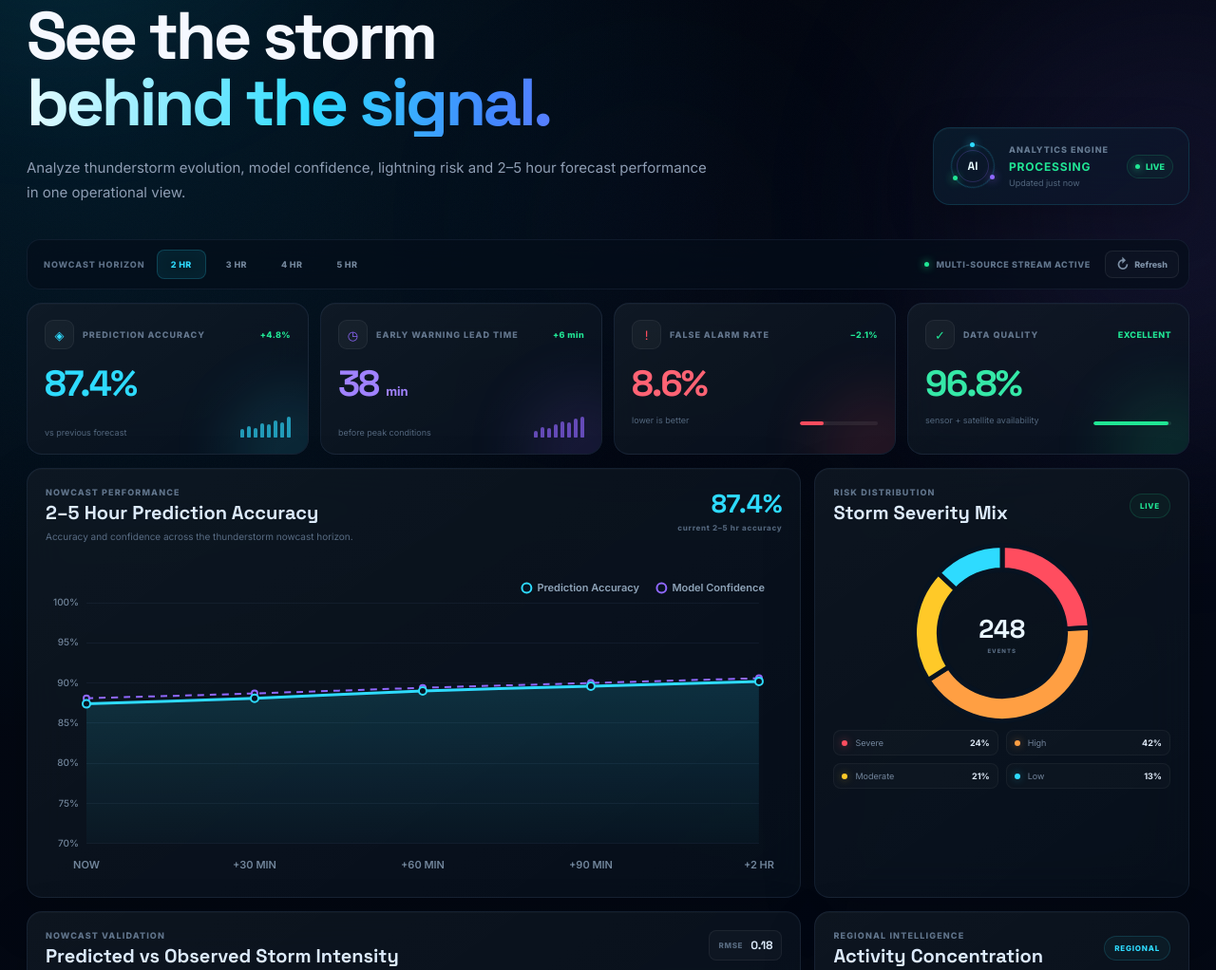
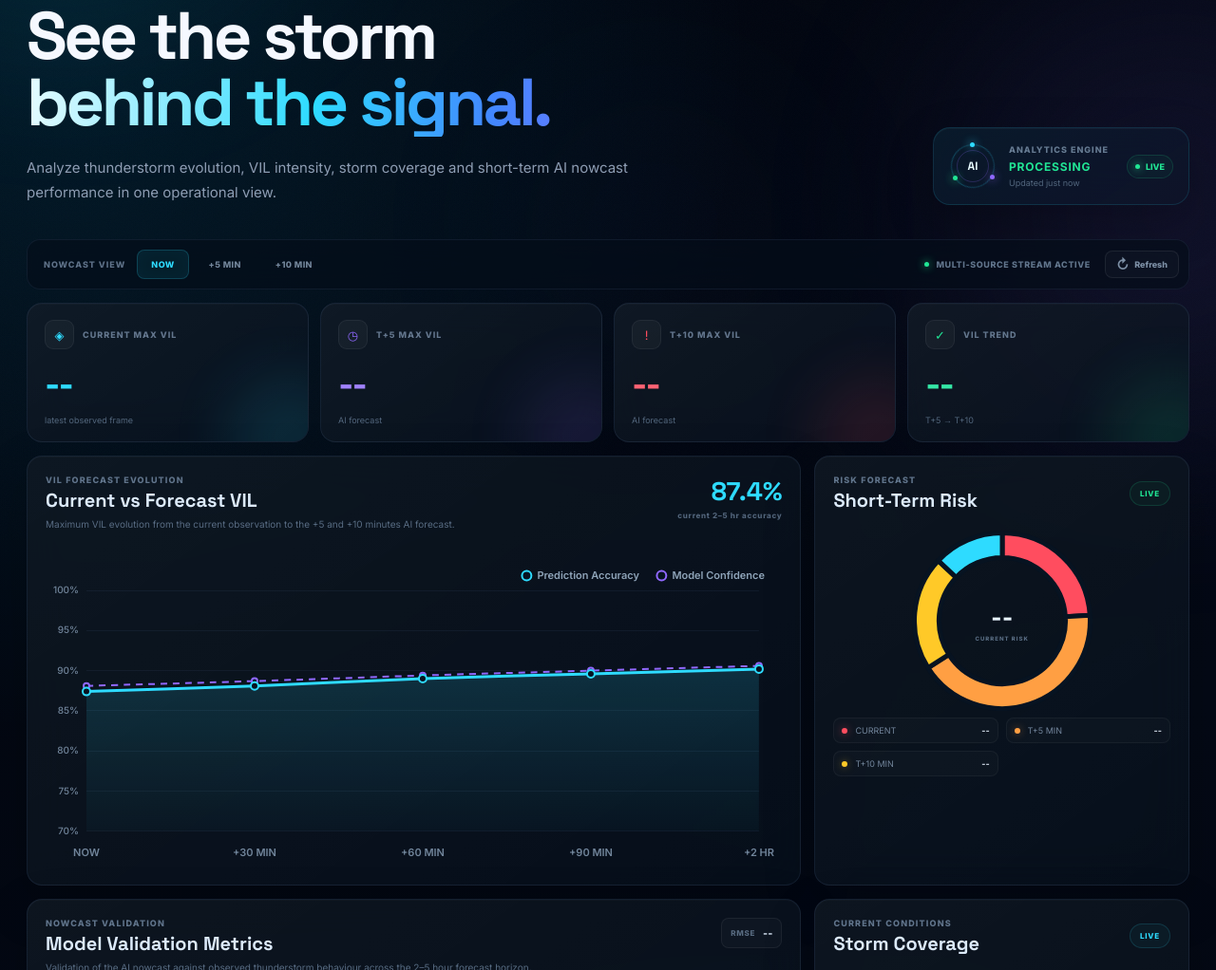
Before and after one commit to Abinash-08/SIH26072-Megh, a plain HTML site: page frontend/pages/analytics.html in a window 1280 px wide. Shown: the part 231-1253 px from the top of the page at 95% size. Drawn offline with nearby package versions, Linux system fonts and the light colour scheme.

Commit message:
Update analytics.html

```diff
--- a/frontend/pages/analytics.html
+++ b/frontend/pages/analytics.html
@@ -234,9 +234,9 @@
 
 
                 <p>
-                    Analyze thunderstorm evolution, model confidence,
-                    lightning risk and 2–5 hour forecast performance
-                    in one operational view.
+                    Analyze thunderstorm evolution, VIL intensity,
+                    storm coverage and short-term AI nowcast
+                    performance in one operational view.
                 </p>
 
             </div>
@@ -291,23 +291,19 @@
             <div class="period-switcher">
 
                 <span class="toolbar-label">
-                    NOWCAST HORIZON
+                    NOWCAST VIEW
                 </span>
 
-                <button class="period-btn active" data-period="2h" type="button">
-                    2 HR
+                <button class="period-btn active" data-period="current" type="button">
+    NOW
 </button>
 
-                <button class="period-btn" data-period="3h" type="button">
-                    3 HR
+<button class="period-btn" data-period="5m" type="button">
+    +5 MIN
 </button>
 
-                <button class="period-btn" data-period="4h" type="button">
-                    4 HR
-                </button>
-
-                <button class="period-btn" data-period="5h" type="button">
-                    5 HR
+<button class="period-btn" data-period="10m" type="button">
+    +10 MIN
 </button>
 
             </div>
@@ -355,44 +351,27 @@
         </div>
 
         <span>
-                        PREDICTION ACCURACY
+            CURRENT MAX VIL
         </span>
-
-                    <b class="kpi-trend up">
-                        +4.8%
-                    </b>
 
     </div>
 
-
-                <strong class="kpi-number" id="accuracyValue">
-                    87.4%
+    <strong
+        class="kpi-number"
+        id="currentVilValue"
+    >
+        --
     </strong>
-
 
     <div class="kpi-foot">
 
         <span>
-                        vs previous forecast
+            latest observed frame
         </span>
-
-                    <div class="kpi-mini-line">
-
-                        <i style="height:38%"></i>
-                        <i style="height:50%"></i>
-                        <i style="height:43%"></i>
-                        <i style="height:62%"></i>
-                        <i style="height:58%"></i>
-                        <i style="height:75%"></i>
-                        <i style="height:69%"></i>
-                        <i style="height:91%"></i>
-
-                    </div>
 
     </div>
 
 </article>
-
 
             <!-- Lead time -->
 
@@ -405,39 +384,23 @@
         </div>
 
         <span>
-                        EARLY WARNING LEAD TIME
+            T+5 MAX VIL
         </span>
-
-                    <b class="kpi-trend up">
-                        +6 min
-                    </b>
 
     </div>
 
-
-                <strong class="kpi-number" id="leadTimeValue">
-                    38 <small>min</small>
+    <strong
+        class="kpi-number"
+        id="t5VilValue"
+    >
+        --
     </strong>
-
 
     <div class="kpi-foot">
 
         <span>
-                        before peak conditions
+            AI forecast
         </span>
-
-                    <div class="kpi-mini-line">
-
-                        <i style="height:30%"></i>
-                        <i style="height:46%"></i>
-                        <i style="height:42%"></i>
-                        <i style="height:61%"></i>
-                        <i style="height:72%"></i>
-                        <i style="height:67%"></i>
-                        <i style="height:84%"></i>
-                        <i style="height:92%"></i>
-
-                    </div>
 
     </div>
 
@@ -455,35 +418,27 @@
         </div>
 
         <span>
-                        FALSE ALARM RATE
+            T+10 MAX VIL
         </span>
-
-                    <b class="kpi-trend good">
-                        −2.1%
-                    </b>
 
     </div>
 
-
-                <strong class="kpi-number" id="falseAlarmValue">
-                    8.6%
+    <strong
+        class="kpi-number"
+        id="t10VilValue"
+    >
+        --
     </strong>
-
 
     <div class="kpi-foot">
 
         <span>
-                        lower is better
+            AI forecast
         </span>
-
-                    <div class="kpi-risk-track">
-                        <i style="width:31%"></i>
-                    </div>
 
     </div>
 
 </article>
-
 
             <!-- Data quality -->
 
@@ -496,32 +451,23 @@
         </div>
 
         <span>
-                        DATA QUALITY
+            VIL TREND
         </span>
-
-                    <b class="kpi-trend good">
-                        EXCELLENT
-                    </b>
 
     </div>
 
-
-                <strong class="kpi-number" id="dataQualityValue">
-                    96.8%
+    <strong
+        class="kpi-number"
+        id="vilTrendValue"
+    >
+        --
     </strong>
-
 
     <div class="kpi-foot">
 
         <span>
-                        sensor + satellite availability
+            T+5 → T+10
         </span>
-
-                    <div class="kpi-quality-track">
-
-                        <i style="width:96.8%"></i>
-
-                    </div>
 
     </div>
 
@@ -546,16 +492,16 @@
                     <div>
 
                         <span class="chart-kicker">
-                            NOWCAST PERFORMANCE
+    VIL FORECAST EVOLUTION
 </span>
 
 <h2>
-                            2–5 Hour Prediction Accuracy
+    Current vs Forecast VIL
 </h2>
 
 <p>
-                            Accuracy and confidence across the
-                            thunderstorm nowcast horizon.
+    Maximum VIL evolution from the current
+    observation to the +5 and +10 minutes AI forecast.
 </p>
 
                     </div>
@@ -594,15 +540,14 @@
         <div>
 
             <span class="chart-kicker">
-                            RISK DISTRIBUTION
+                RISK FORECAST
             </span>
 
             <h2>
-                            Storm Severity Mix
+                Short-Term Risk
             </h2>
 
         </div>
-
 
         <span class="live-badge">
             LIVE
@@ -618,11 +563,11 @@
         <div class="risk-donut-center">
 
             <strong id="eventTotal">
-                            248
+                --
             </strong>
 
             <span>
-                            EVENTS
+                CURRENT RISK
             </span>
 
         </div>
@@ -634,26 +579,40 @@
 
         <div>
             <i class="dot severe"></i>
-                        <span>Severe</span>
-                        <strong>24%</strong>
+
+            <span>
+                CURRENT
+            </span>
+
+            <strong id="currentRiskDisplay">
+                --
+            </strong>
         </div>
+
 
         <div>
             <i class="dot high"></i>
-                        <span>High</span>
-                        <strong>42%</strong>
+
+            <span>
+                T+5 MIN
+            </span>
+
+            <strong id="t5RiskDisplay">
+                --
+            </strong>
         </div>
+
 
         <div>
             <i class="dot moderate"></i>
-                        <span>Moderate</span>
-                        <strong>21%</strong>
-                    </div>
 
-                    <div>
-                        <i class="dot low"></i>
-                        <span>Low</span>
-                        <strong>13%</strong>
+            <span>
+                T+10 MIN
+            </span>
+
+            <strong id="t10RiskDisplay">
+                --
+            </strong>
         </div>
 
     </div>
@@ -674,7 +633,7 @@
                         </span>
 
                         <h2>
-                            Predicted vs Observed Storm Intensity
+                            Model Validation Metrics
                         </h2>
 
                         <p>
@@ -692,8 +651,8 @@
         RMSE
     </span>
 
-                        <strong>
-                            0.18
+    <strong id="validationRmse">
+        --
     </strong>
 
 </div>
@@ -719,18 +678,17 @@
         <div>
 
             <span class="chart-kicker">
-                            REGIONAL INTELLIGENCE
+                CURRENT CONDITIONS
             </span>
 
             <h2>
-                            Activity Concentration
+                Storm Coverage
             </h2>
 
         </div>
 
-
         <span class="source-badge">
-                        REGIONAL
+            LIVE
         </span>
 
     </div>
@@ -767,14 +725,13 @@
             </span>
 
             <h2>
-                            Operational Scorecard
+                Model Performance
             </h2>
 
         </div>
 
-
         <span class="score-pill">
-                        A+
+            LIVE
         </span>
 
     </div>
@@ -783,104 +740,140 @@
     <div class="quality-list">
 
 
-                    <div class="quality-row">
-
-                        <div class="quality-label">
-
-                            <span>
-                                Precision
-                            </span>
-
-                            <small>
-                                storm detection
-                            </small>
-
-                        </div>
-
-                        <strong>
-                            91.2%
-                        </strong>
-
-                        <div class="quality-bar">
-                            <i style="width:91.2%"></i>
-                        </div>
-
-                    </div>
-
+        <!-- MAE -->
 
         <div class="quality-row">
 
             <div class="quality-label">
 
                 <span>
-                                Recall
+                    MAE
                 </span>
 
                 <small>
-                                event capture
+                    mean absolute error
                 </small>
 
             </div>
 
-                        <strong>
-                            88.7%
+            <strong id="maeValue">
+                --
             </strong>
 
-                        <div class="quality-bar purple">
-                            <i style="width:88.7%"></i>
+            <div class="quality-bar">
+                <i style="width:70%"></i>
             </div>
 
         </div>
 
+
+        <!-- RMSE -->
 
         <div class="quality-row">
 
             <div class="quality-label">
 
                 <span>
-                                Lightning F1
+                    RMSE
                 </span>
 
                 <small>
-                                hazard classification
+                    root mean squared error
                 </small>
 
             </div>
 
-                        <strong>
-                            89.6%
+            <strong id="rmseValue">
+                --
             </strong>
 
-                        <div class="quality-bar green">
-                            <i style="width:89.6%"></i>
+            <div class="quality-bar purple">
+                <i style="width:65%"></i>
             </div>
 
         </div>
 
+
+        <!-- POD -->
 
         <div class="quality-row">
 
             <div class="quality-label">
 
                 <span>
-                                Lead-time quality
+                    POD
                 </span>
 
                 <small>
-                                useful warning delivered
+                    probability of detection
                 </small>
 
             </div>
 
-                        <strong>
-                            94.1%
+            <strong id="podValue">
+                --
+            </strong>
+
+            <div class="quality-bar green">
+                <i style="width:74.6%"></i>
+            </div>
+
+        </div>
+
+
+        <!-- FAR -->
+
+        <div class="quality-row">
+
+            <div class="quality-label">
+
+                <span>
+                    FAR
+                </span>
+
+                <small>
+                    false alarm ratio
+                </small>
+
+            </div>
+
+            <strong id="farValue">
+                --
             </strong>
 
             <div class="quality-bar orange">
-                            <i style="width:94.1%"></i>
+                <i style="width:16.8%"></i>
             </div>
 
         </div>
+
+
+        <!-- CSI -->
+
+        <div class="quality-row">
+
+            <div class="quality-label">
+
+                <span>
+                    CSI
+                </span>
+
+                <small>
+                    critical success index
+                </small>
+
+            </div>
+
+            <strong id="csiValue">
+                --
+            </strong>
+
+            <div class="quality-bar">
+                <i style="width:64.8%"></i>
+            </div>
+
+        </div>
+
 
     </div>
 
@@ -1078,19 +1071,19 @@
                     </span>
 
                     <h2>
-                        2–5 Hour Storm Evolution
+                        Short-Term Storm Evolution
                     </h2>
 
                     <p class="section-description">
-                        Track how storm probability, lightning activity
-                        and model confidence evolve across the forecast window.
+                        Track maximum VIL and storm coverage from the
+                        current observation through the +5 and +10 minutes forecast.
                     </p>
 
                 </div>
 
 
                 <span class="forecast-chip">
-                    2–5 HR NOWCAST
+                    0–10 MIN FORECAST
                 </span>
 
             </div>
```
Lines whose indentation alone changed are shown as unchanged.
